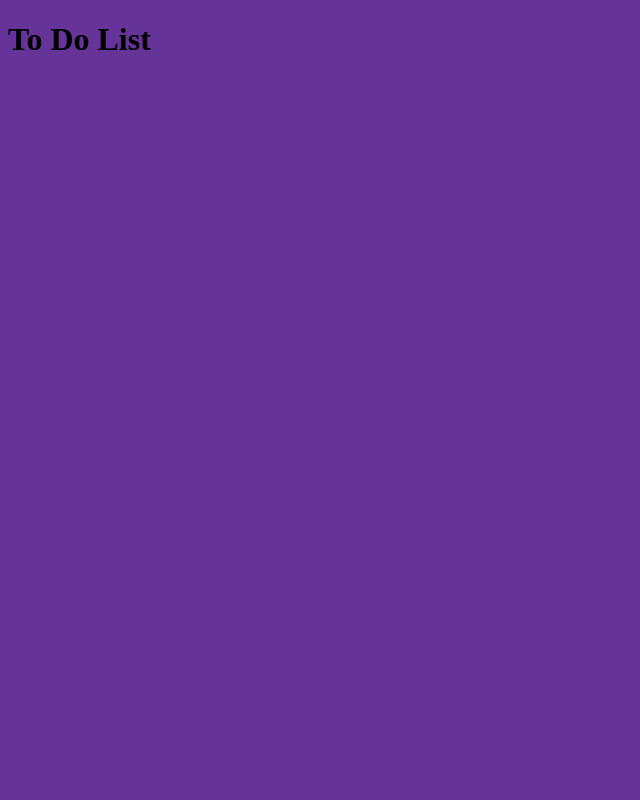
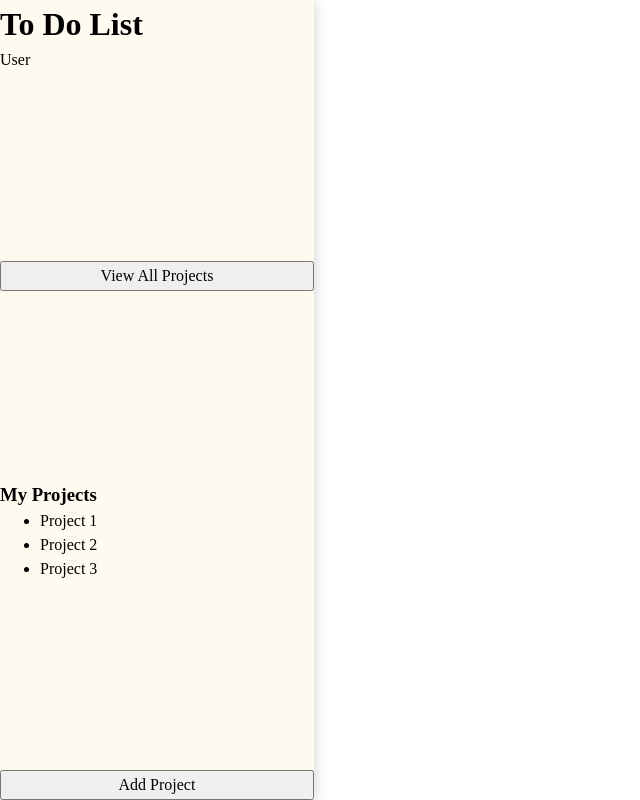
Before and after one commit to MattyMaugeri/to-do-list, a website built with webpack: page src/template.html in a window 1280 px wide. Shown: the whole page, without its empty margins (0-640 px from the left). Built offline with nearby package versions, Linux system fonts and the light colour scheme.

Commit message:
Setup classes & modules and basic styling

```diff
--- a/src/index.js
+++ /dev/null
@@ -1 +0,0 @@
-import './styles.css';
--- /dev/null
+++ b/src/main.js
@@ -0,0 +1,36 @@
+import './styles.css';
+import { Project } from './modules/project.js';
+import { Todo } from './modules/todos.js';
+import * as UI from './modules/userInterface.js';
+
+const content = document.querySelector('.content');
+const myProjects = [];
+
+
+// This should all be seperated into their modules
+const projectOne = new Project('Project 1');
+myProjects.push(projectOne);
+
+const projectTwo = new Project('Project 2');
+myProjects.push(projectTwo);
+
+const projectThree = new Project('Project 3');
+myProjects.push(projectThree);
+
+console.log(myProjects);
+
+const projectDiv = document.querySelector('.project-list');
+const unorderedListDiv = document.createElement('ul');
+projectDiv.appendChild(unorderedListDiv);
+for (let i=0; i<myProjects.length; i++) {
+    const listItem = document.createElement('li');
+    listItem.textContent = myProjects[i].title;
+    unorderedListDiv.appendChild(listItem);
+}
+
+
+
+
+
+const todo = new Todo('Clean', 'Cleaning', '10/05/2025', 'Low', false);
+console.log(todo);
--- /dev/null
+++ b/src/modules/project.js
@@ -0,0 +1,16 @@
+class Project {
+    constructor (title) {
+        this.title = title;
+    }
+
+    add(title) {
+        this.title = title;
+    }
+
+    remove() {
+
+    }
+
+}
+
+export { Project };
--- /dev/null
+++ b/src/modules/todos.js
@@ -0,0 +1,16 @@
+class Todo {
+    constructor (title, desc, duDate, priority, completed) {
+        this.title = title;
+        this.desc = desc;
+        this.duDate = duDate;
+        this.priority = priority;
+        this.completed = completed;
+    }
+
+    toggleComplete() {
+        this.completed = !this.completed;
+    }
+
+}
+
+export { Todo };
--- a/src/styles.css
+++ b/src/styles.css
@@ -1,4 +1,93 @@
-/* styles.css */
+/* #region css-reset */
+
+/* 1. Use a more-intuitive box-sizing model */
+*,
+*::before,
+*::after {
+    box-sizing: border-box;
+}
+
+/* 2. Remove default margin */
+* {
+    margin: 0;
+}
+
 body {
-    background-color: rebeccapurple;
-  }
+    /* 3. Add accessible line-height */
+    line-height: 1.5;
+    /* 4. Improve text rendering */
+    -webkit-font-smoothing: antialiased;
+}
+
+/* 5. Improve media defaults */
+img,
+picture,
+video,
+canvas,
+svg {
+    display: block;
+    max-width: 100%;
+}
+
+/* 6. Inherit fonts for form controls */
+input,
+button,
+textarea,
+select {
+    font: inherit;
+}
+
+/* 7. Avoid text overflows */
+p,
+h1,
+h2,
+h3,
+h4,
+h5,
+h6 {
+    overflow-wrap: break-word;
+}
+
+/* 8. Improve line wrapping */
+p {
+    text-wrap: pretty;
+}
+
+h1,
+h2,
+h3,
+h4,
+h5,
+h6 {
+    text-wrap: balance;
+}
+
+/*
+    9. Create a root stacking context
+  */
+#root,
+#__next {
+    isolation: isolate;
+}
+
+/* #endregion */
+
+/* Start Styling Below */
+
+*{
+
+}
+
+body {
+    display: grid;
+    grid-template-columns: 1.3fr 4fr;
+    height: 100vh;
+}
+
+.sidebar {
+    display: flex;
+    flex-direction: column;
+    justify-content: space-between;
+    background-color: #fffaf0;
+    box-shadow: 0 2px 13px rgba(0, 0, 0, 0.2);
+}
--- a/src/template.html
+++ b/src/template.html
@@ -9,7 +9,34 @@
 
 <body>
 
-    <h1>To Do List</h1>
+    <div class="sidebar">
+        <div class="heading">
+            <h1>To Do List</h1>
+            <div class="user-info">
+                User
+            </div>
+        </div>
+
+        <button id="all-tasks">
+            View All Projects
+        </button>
+
+        <div class="my-projects">
+            <h3>My Projects</h3>
+            <div class="project-list">
+
+            </div>
+        </div>
+
+        <button>
+            Add Project
+        </button>
+
+    </div>
+
+    <div class="content">
+
+    </div>
 
 </body>
 
--- a/webpack.config.js
+++ b/webpack.config.js
@@ -4,7 +4,7 @@ const HtmlWebpackPlugin = require("html-webpack-plugin");
 
 module.exports = {
     mode: "development",
-    entry: "./src/index.js",
+    entry: "./src/main.js",
     output: {
         filename: "main.js",
         path: path.resolve(__dirname, "dist"),
```
Also changed, not shown: src/modules/userInterface.js (added).
